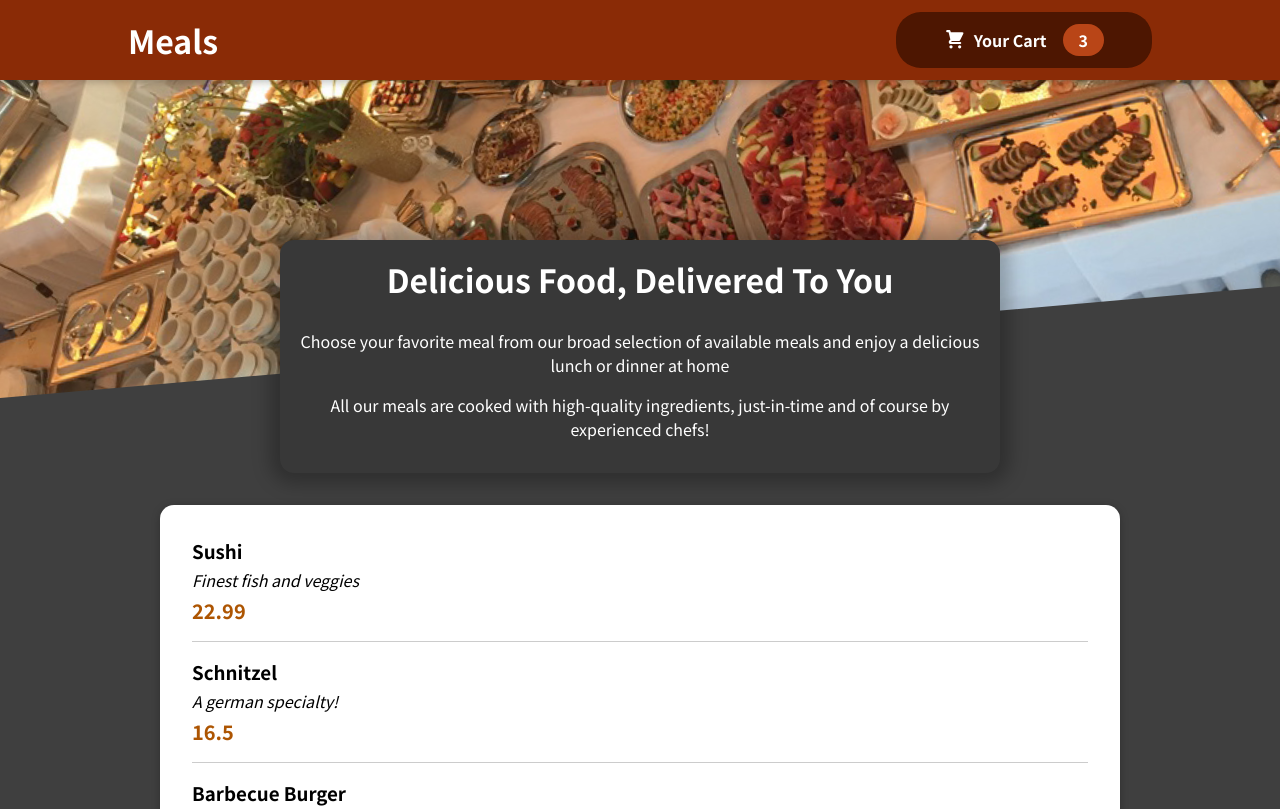
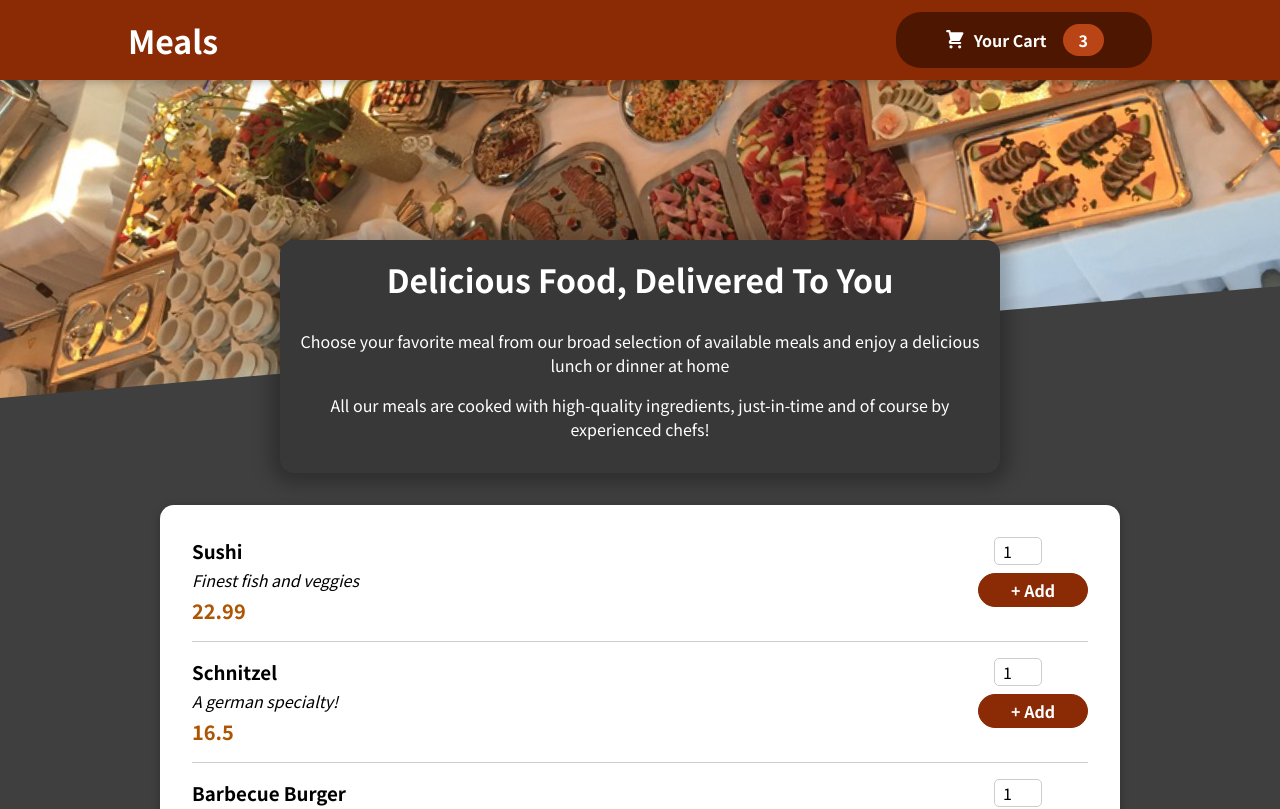
Before and after one commit to Maverick2502/food-app-react, a React (Create React App) app: page / in a window 1280 px wide. Shown: the top 809 px of the page. Built offline with nearby package versions, Linux system fonts and the light colour scheme.

Commit message:
Adding a Form

```diff
--- a/src/components/Meals/AvailableMeals.jsx
+++ b/src/components/Meals/AvailableMeals.jsx
@@ -35,9 +35,10 @@
   const mealsList = DUMMY_MEALS.map((meal) => (
     <MealItem
       key={meal.id}
-      name={meal.name}
-      description={meal.description}
-      price={meal.price}
+      meal={meal}
+      // name={meal.name}
+      // description={meal.description}
+      // price={meal.price}
     />
   ));
   return (
--- a/src/components/Meals/MealItem/MealItem.jsx
+++ b/src/components/Meals/MealItem/MealItem.jsx
@@ -1,17 +1,20 @@
 import React from "react";
 import classes from "./MealItem.module.css";
+import MealItemForm from "./MealItemForm";
 
 function MealItem(props) {
-  const price = `$${props.price.toFixed(2)}`;
+  const price = `$${props.meal.price.toFixed(2)}`;
 
   return (
     <li className={classes.meal}>
       <div>
-        <h3>{props.name}</h3>
-        <div className={classes.description}>{props.description}</div>
-        <div className={classes.price}>{props.price}</div>
+        <h3>{props.meal.name}</h3>
+        <div className={classes.description}>{props.meal.description}</div>
+        <div className={classes.price}>{props.meal.price}</div>
       </div>
-      <div></div>
+      <div>
+        <MealItemForm />
+      </div>
     </li>
   );
 }
--- a/src/components/Meals/MealItem/MealItemForm.jsx
+++ b/src/components/Meals/MealItem/MealItemForm.jsx
@@ -0,0 +1,28 @@
+import React from "react";
+import classes from "./MealItemForm.module.css";
+import Input from "../../UI/Input";
+
+function MealItemForm(props) {
+  return (
+    <form className={classes.form}>
+      <Input
+        /**
+         * the below are being distributed
+         * thru {...props.input} syntax
+         */
+        type="text"
+        input={{
+          id: "amount",
+          type: "number",
+          min: "1",
+          max: "5",
+          step: "1",
+          defaultValue: "1",
+        }}
+      />
+      <button>+ Add</button>
+    </form>
+  );
+}
+
+export default MealItemForm;
--- /dev/null
+++ b/src/components/Meals/MealItem/MealItemForm.module.css
@@ -0,0 +1,20 @@
+.form {
+  text-align: right;
+}
+
+.form button {
+  font: inherit;
+  cursor: pointer;
+  background-color: #8a2b06;
+  border: 1px solid #8a2b06;
+  color: white;
+  padding: 0.25rem 2rem;
+  border-radius: 20px;
+  font-weight: bold;
+}
+
+.form button:hover,
+.form button:active {
+  background-color: #641e03;
+  border-color: #641e03;
+}
--- /dev/null
+++ b/src/components/UI/Input.jsx
@@ -0,0 +1,13 @@
+import React from "react";
+import classes from "./Input.module.css";
+
+function Input(props) {
+  return (
+    <div className={classes.input}>
+      <label htmlFor={props.input.id}>{props.label}</label>
+      <input {...props.input} />
+    </div>
+  );
+}
+
+export default Input;
--- /dev/null
+++ b/src/components/UI/Input.module.css
@@ -0,0 +1,18 @@
+.input {
+  display: flex;
+  align-items: center;
+  margin-bottom: 0.5rem;
+}
+
+.input label {
+  font-weight: bold;
+  margin-right: 1rem;
+}
+
+.input input {
+  width: 3rem;
+  border-radius: 5px;
+  border: 1px solid #ccc;
+  font: inherit;
+  padding-left: 0.5rem;
+}
```
Also changed, not shown: 1 other file (tests, documents, lock files or other folders).
